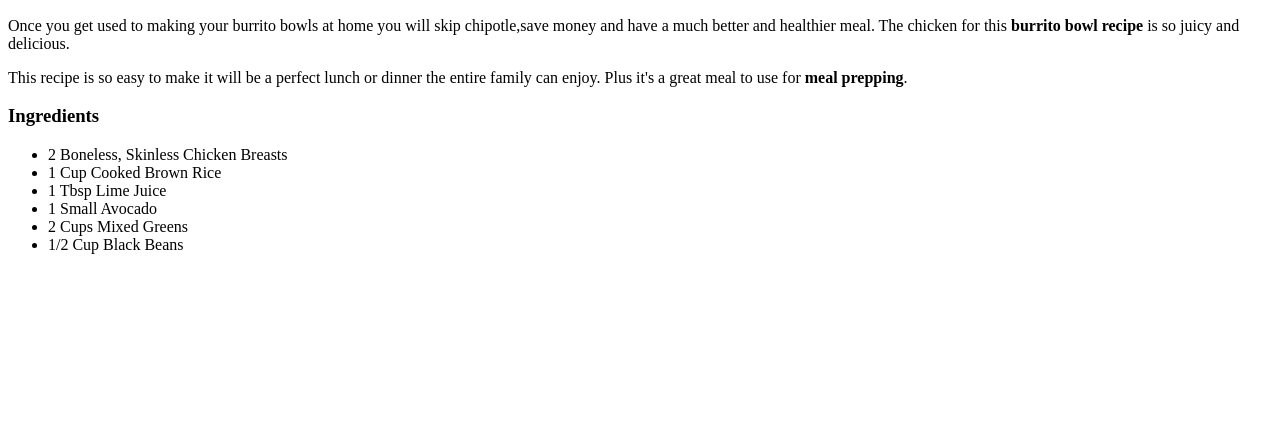
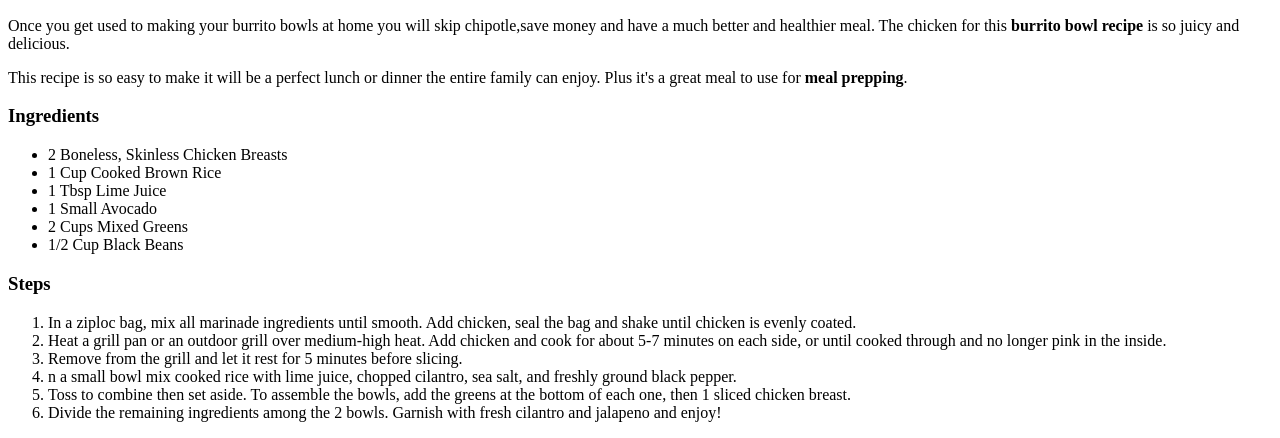
Before and after one commit to Penguintacos23/odin-recipes, a plain HTML site: page recipes/chickenbowl.html in a window 1280 px wide. Shown: the part 434-872 px from the top of the page. Before the commit the page ends 800 px from the top, so only its background shows below. Drawn offline with Linux system fonts and the light colour scheme.

Commit message:
added steps list

```diff
--- a/recipes/chickenbowl.html
+++ b/recipes/chickenbowl.html
@@ -27,6 +27,15 @@
                 <li>1/2 Cup Black Beans</li>
             </ul>
 
+        <h3>Steps</h3>
+            <ol>
+                <li>In a ziploc bag, mix all marinade ingredients until smooth. Add chicken, seal the bag and shake until chicken is evenly coated.</li>
+                <li>Heat a grill pan or an outdoor grill over medium-high heat. Add chicken and cook for about 5-7 minutes on each side, or until cooked through and no longer pink in the inside.</li>
+                <li>Remove from the grill and let it rest for 5 minutes before slicing.</li>
+                <li>n a small bowl mix cooked rice with lime juice, chopped cilantro, sea salt, and freshly ground black pepper.</li>
+                <li>Toss to combine then set aside. To assemble the bowls, add the greens at the bottom of each one, then 1 sliced chicken breast.</li>
+                <li>Divide the remaining ingredients among the 2 bowls. Garnish with fresh cilantro and jalapeno and enjoy!</li>
+            </ol>
 
 
     </body>
```
